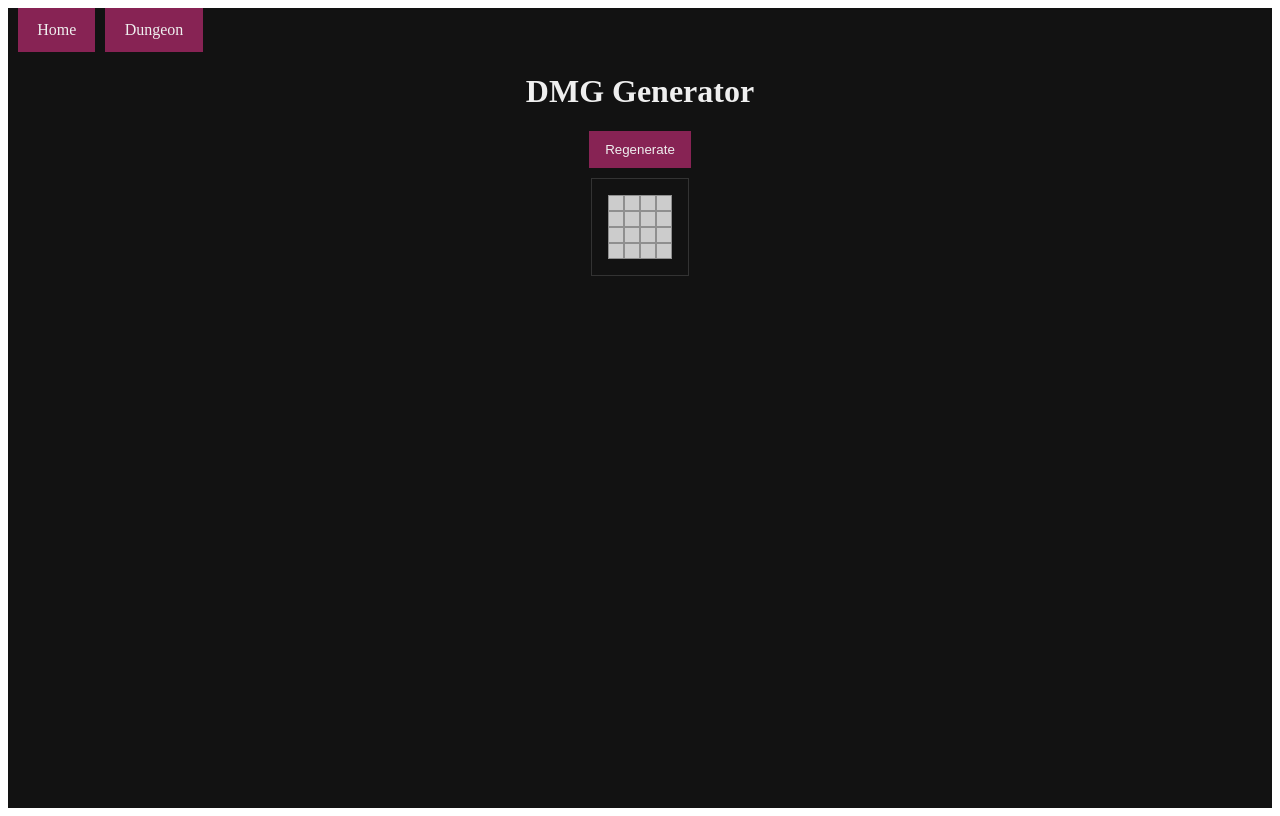
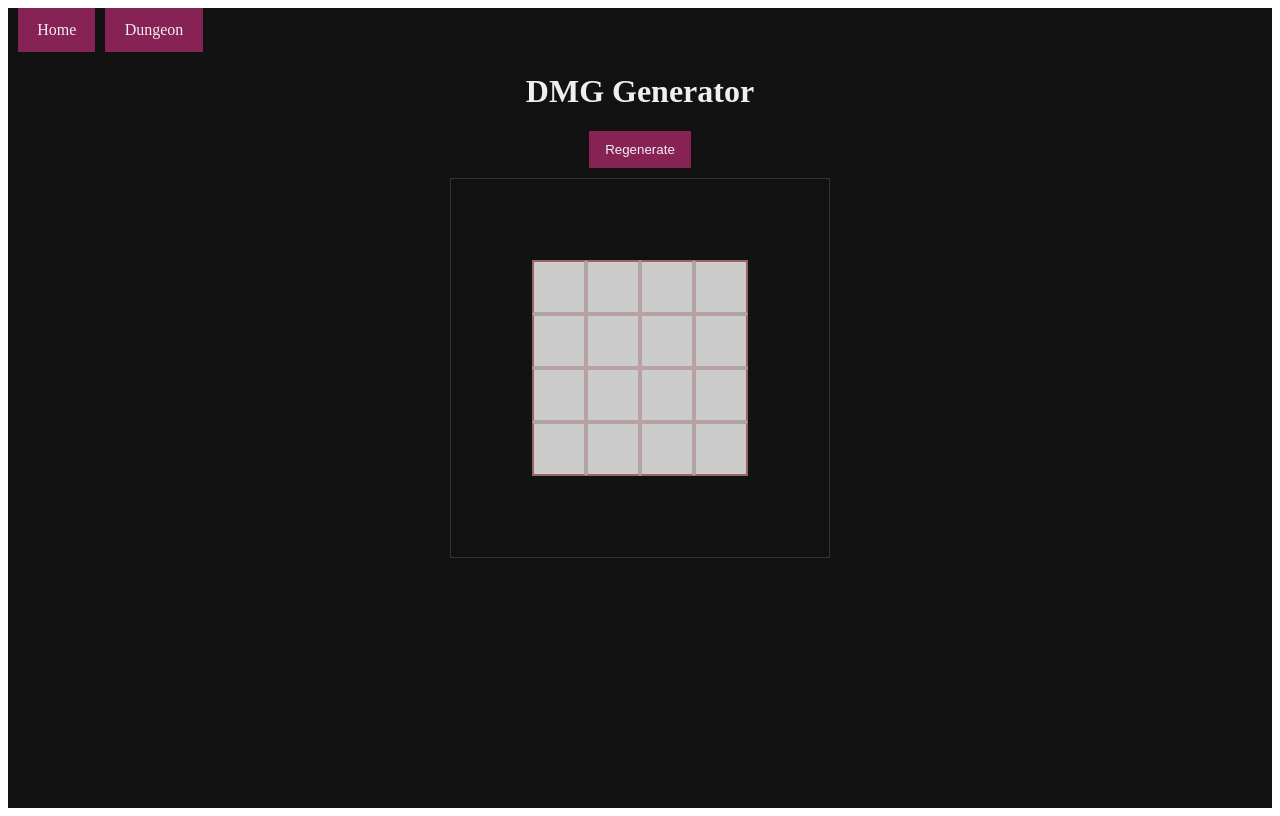
Before and after one commit to chrifox/dnd-gen, a Next.js app: page /dmg-generator in a window 1280 px wide. Built offline with nearby package versions, Linux system fonts and the light colour scheme.

Commit message:
bordered edge tiles

```diff
--- a/src/components/Room.js
+++ b/src/components/Room.js
@@ -2,15 +2,14 @@ import React, { useState } from 'react'
 import styled, { css } from 'styled-components'
 import { createRoom } from '../../utils/createRoom'
 
-const TILE_SIZE = 16
-const BORDER_WIDTH = 1
+const TILE_SIZE = 54
+const BORDER_WIDTH = 2
 
 const Container = styled.div`
   border: 1px solid #333;
   display: flex;
-  flex: 1;
   flex-direction: column;
-  padding: ${TILE_SIZE}px;
+  padding: ${TILE_SIZE * 1.5}px;
 `
 
 const Row = styled.div`
@@ -26,11 +25,24 @@ const tileStyles = props => {
   }
 }
 
+const tileBorder = props => {
+  const { n, e, s, w } = props.options
+  return css`
+    border-top-color: rgba(100,0,0,${n ? 0.5 : 0.2});
+    border-right-color: rgba(100,0,0,${e ? 0.5 : 0.2});
+    border-bottom-color: rgba(100,0,0,${s ? 0.5 : 0.2});
+    border-left-color: rgba(100,0,0,${w ? 0.5 : 0.2});
+  `
+}
+
 const Tile = styled.div`
   padding: ${(TILE_SIZE - BORDER_WIDTH * 2) / 2}px;
   background: ${props => props.theme.tileColors[tileStyles(props)]};
-  border: ${BORDER_WIDTH}px solid rgba(0,0,0,0.3);
+  border-width: ${BORDER_WIDTH}px;
+  border-style: solid;
+  ${tileBorder};
 `
+// border: ${BORDER_WIDTH}px solid rgba(0,0,0,0.3);
 
 class Room extends React.Component {
   state = { room: [] }
@@ -52,10 +64,16 @@ class Room extends React.Component {
         <Container>
           {room.map((row, rowIndex) => (
             <Row length={row.length} key={rowIndex}>
-              {row.map((tile, colIndex) =>
+              {row.map(({ type, ...options }, colIndex) =>
                 <Tile
                   key={`${rowIndex}-${colIndex}`}
-                  value={tile}
+                  options={{
+                    n: rowIndex === 0,
+                    e: colIndex === row.length - 1,
+                    s: rowIndex === room.length - 1,
+                    w: colIndex === 0,
+                  }}
+                  value={type}
                 />
               )}
             </Row>
--- a/utils/create2dArray.js
+++ b/utils/create2dArray.js
@@ -1,9 +1,21 @@
-export const create2dArray = (rows, columns, num = 1) => {
+const TILE = {
+  n: false,
+  ne: false,
+  e: false,
+  se: false,
+  s: false,
+  sw: false,
+  w: false,
+  nw: false,
+  type: 0,
+}
+
+export const create2dArray = (rows, columns, value = TILE) => {
   let array = []
   for (var i = 0; i < rows; i++) {
     array.push([])
     for (var j = 0; j < columns; j++) {
-      array[i].push(num)
+      array[i].push(TILE)
     }
   }
   return array
```
